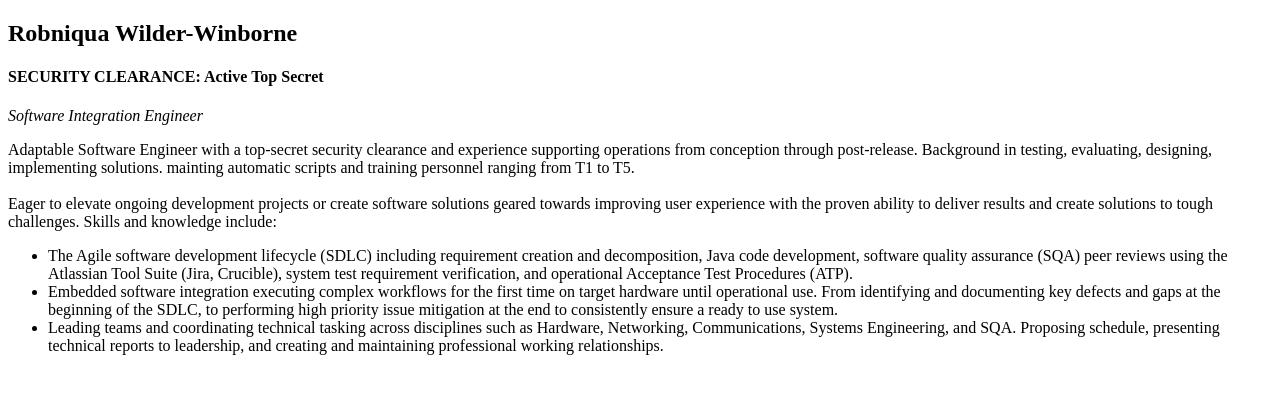
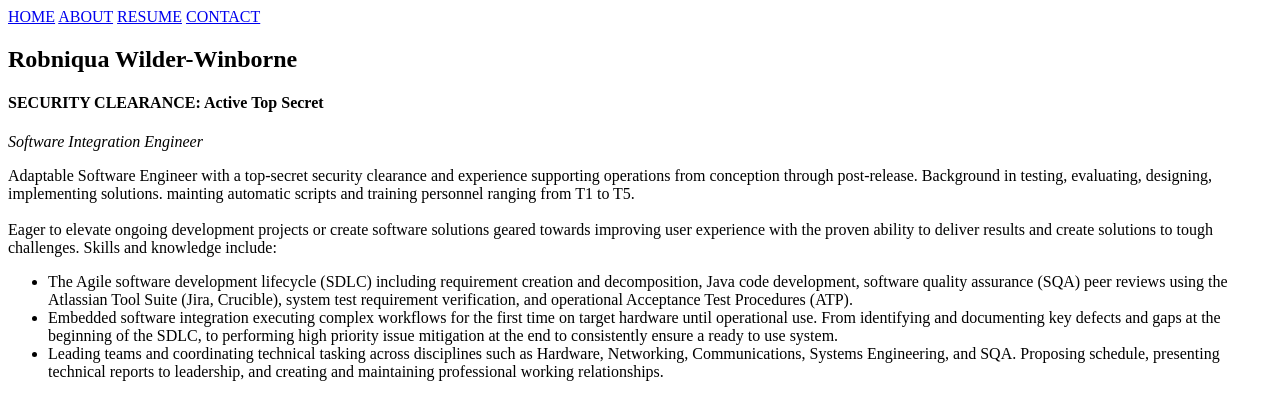
Before and after one commit to Robbie0922/Robniqua-Portfolio, a plain HTML site: page index.html in a window 1280 px wide. Drawn offline with Linux system fonts and the light colour scheme.

Commit message:
Adding Navigaion Bar

```diff
--- a/index.html
+++ b/index.html
@@ -3,6 +3,16 @@
 <title>Robniqua - Software Engineer</title>
 
 <body>
+
+  <!-- Navbar -->
+  <div>
+    <div>
+      <a href="#">HOME</a>
+      <a href="#about">ABOUT</a>
+      <a href="#resume">RESUME</a>
+      <a href="#contact">CONTACT</a>
+    </div>
+  </div>
 
 <!-- The About Section -->
 <div id="about">
```
